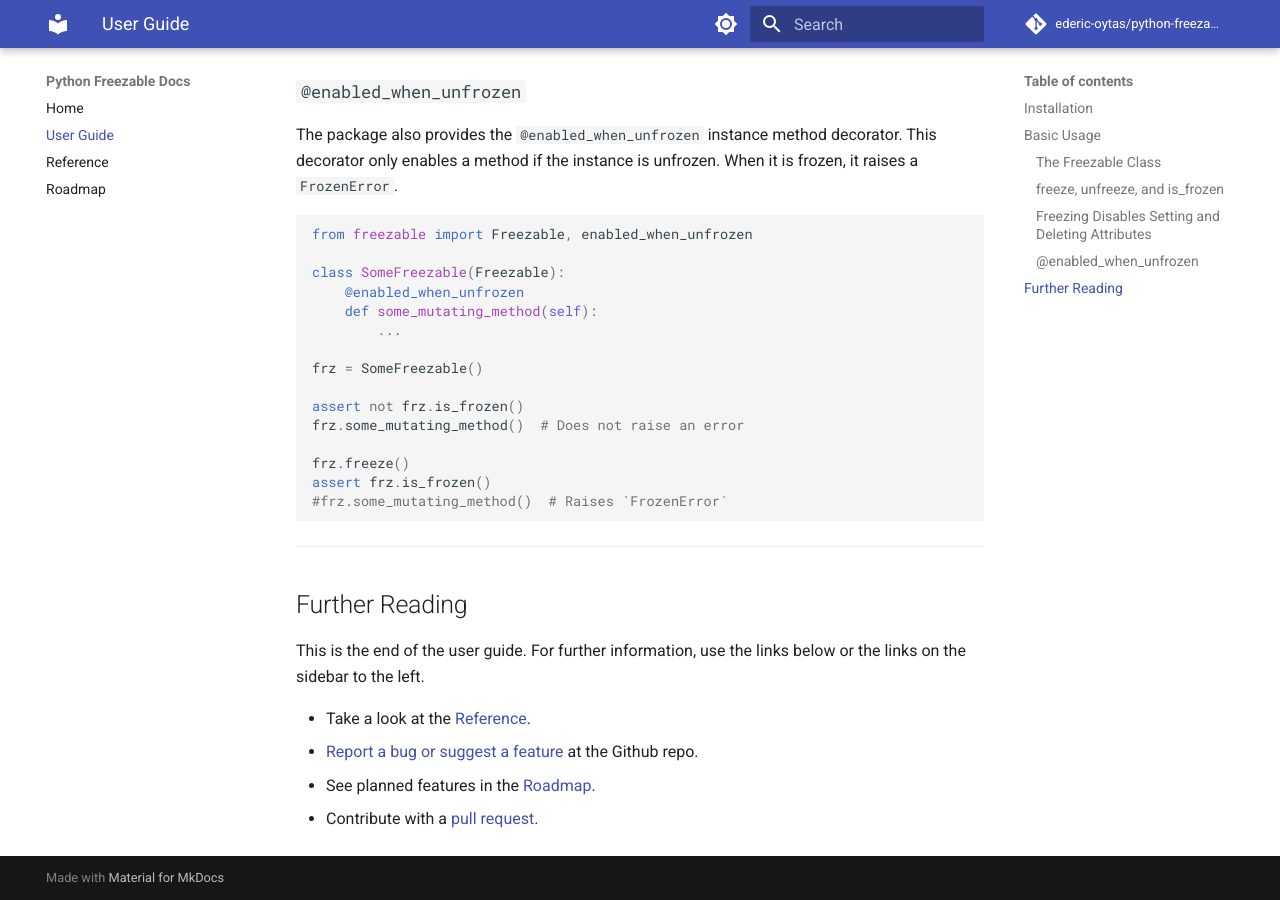
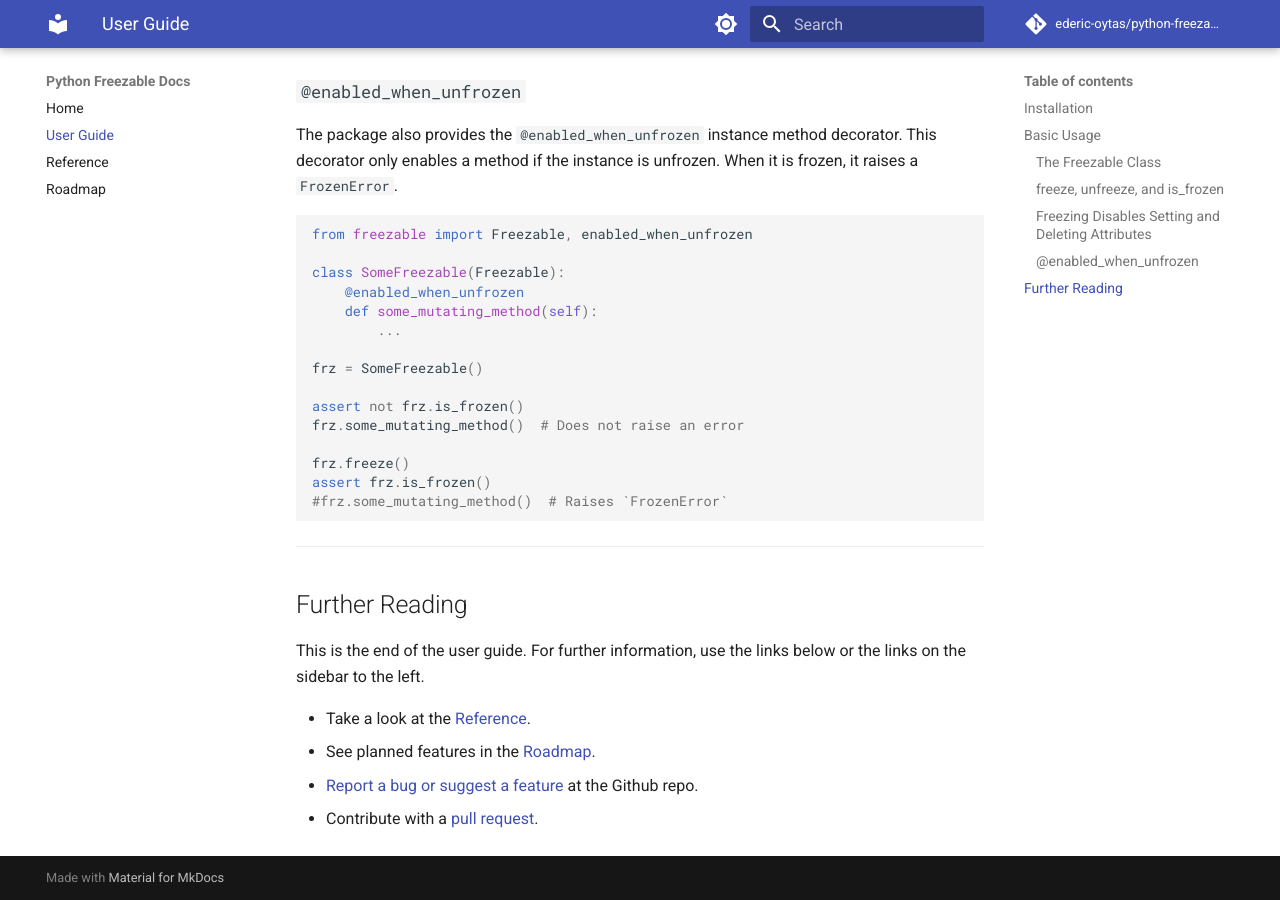
Before and after one commit to ederic-oytas/freezable-mixin, an MkDocs documentation site: the page built from docs/user-guide.md, in a window 1280 px wide and 900 px high, scrolled down 1773 px. Built offline with MkDocs 1.6.1 and Material for MkDocs 9.7.7, drawn with Linux system fonts in a browser that asks for light colours; comment, search, counter and statistics services are not loaded.

Commit message:
Swap two bullet points

```diff
--- a/docs/user-guide.md
+++ b/docs/user-guide.md
@@ -125,8 +125,8 @@ This is the end of the user guide. For further information, use the links
 below or the links on the sidebar to the left.
 
 - Take a look at the [Reference](./reference.md).
+- See planned features in the [Roadmap](./roadmap.md).
 - [Report a bug or suggest a feature][issues] at the Github repo.
-- See planned features in the [Roadmap](./roadmap.md).
 - Contribute with a [pull request][pulls].
 
 [issues]: https://github.com/ederic-oytas/python-freezable/issues/new/choose
```
